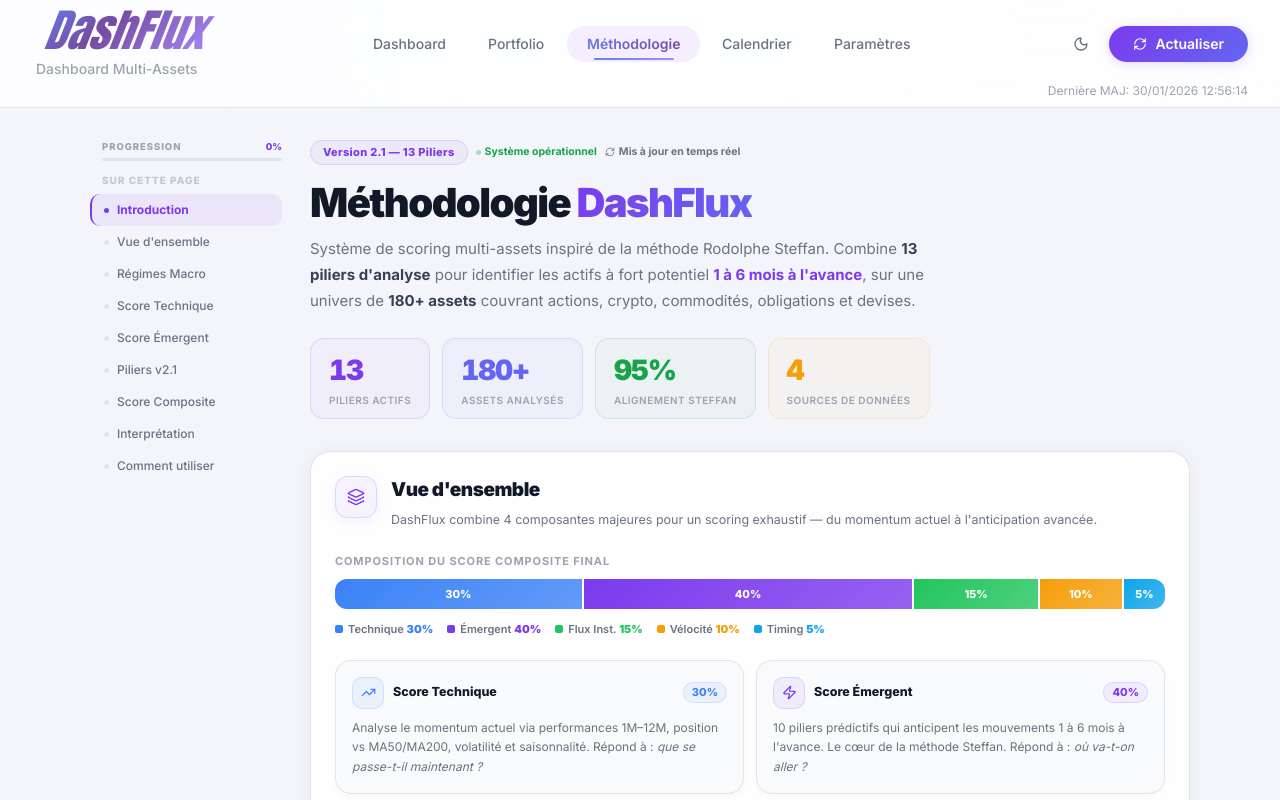
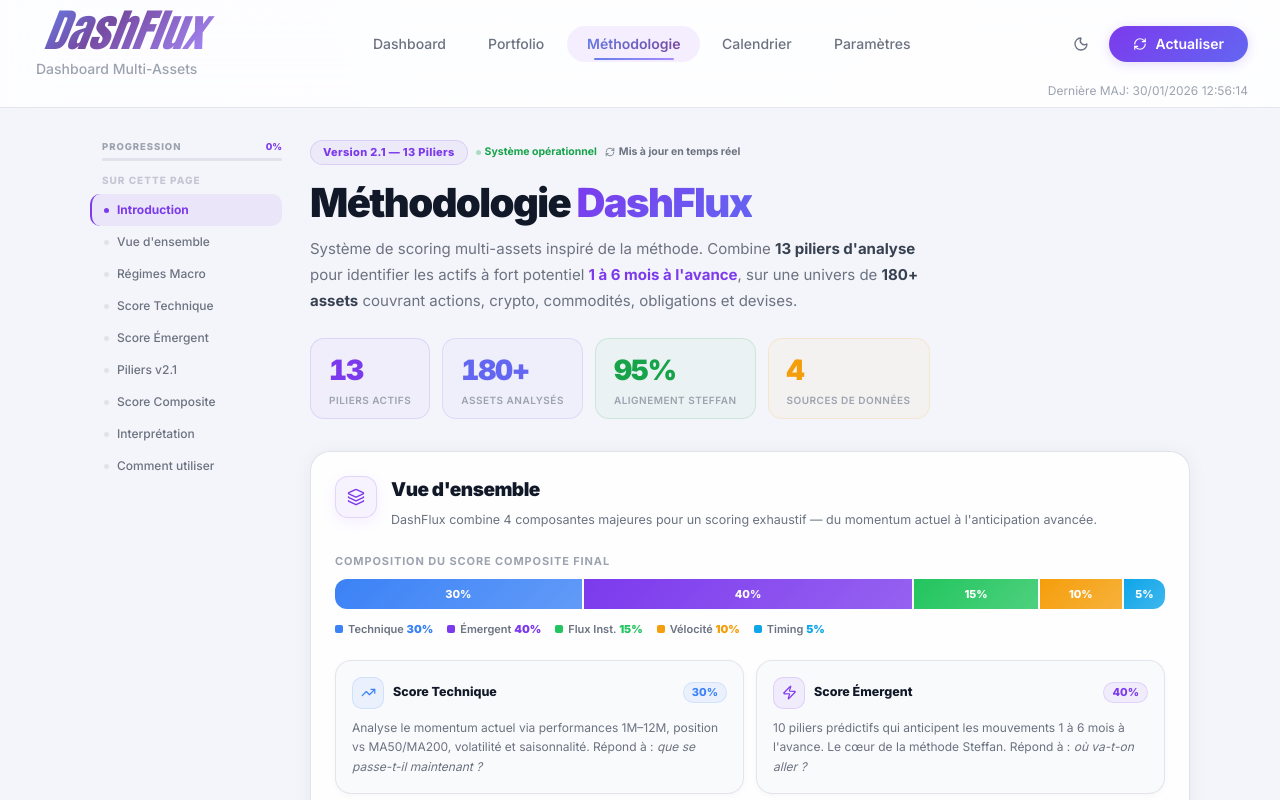
Before and after one commit to fsm9yhf56x-rgb/dashflux, a Next.js app: page /methodologie in a window 1280 px wide. Shown: the top 800 px of the page. Built offline with nearby package versions, Linux system fonts and the light colour scheme.

Commit message:
fix: new landing page

```diff
--- a/app/methodologie/page.tsx
+++ b/app/methodologie/page.tsx
@@ -708,7 +708,7 @@
                 </span>
               </h1>
               <p style={{ fontSize: 15, color: 'var(--text-muted)', margin: '0 0 24px', lineHeight: 1.75, maxWidth: 640 }}>
-                Système de scoring multi-assets inspiré de la méthode Rodolphe Steffan.
+                Système de scoring multi-assets inspiré de la méthode.
                 Combine <strong style={{ color: 'var(--text-secondary)' }}>13 piliers d'analyse</strong> pour identifier les actifs
                 à fort potentiel <strong style={{ color: V }}>1 à 6 mois à l'avance</strong>,
                 sur une univers de <strong style={{ color: 'var(--text-secondary)' }}>180+ assets</strong> couvrant actions, crypto, commodités, obligations et devises.
```
